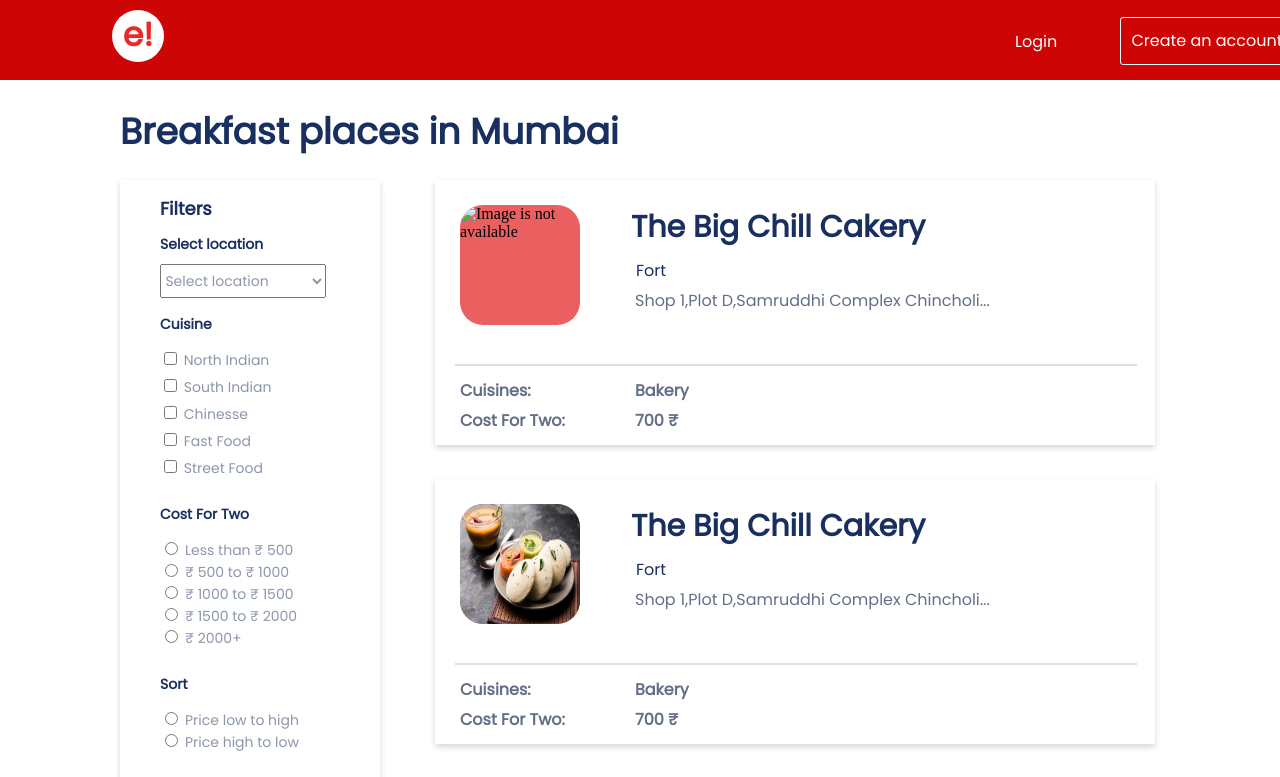
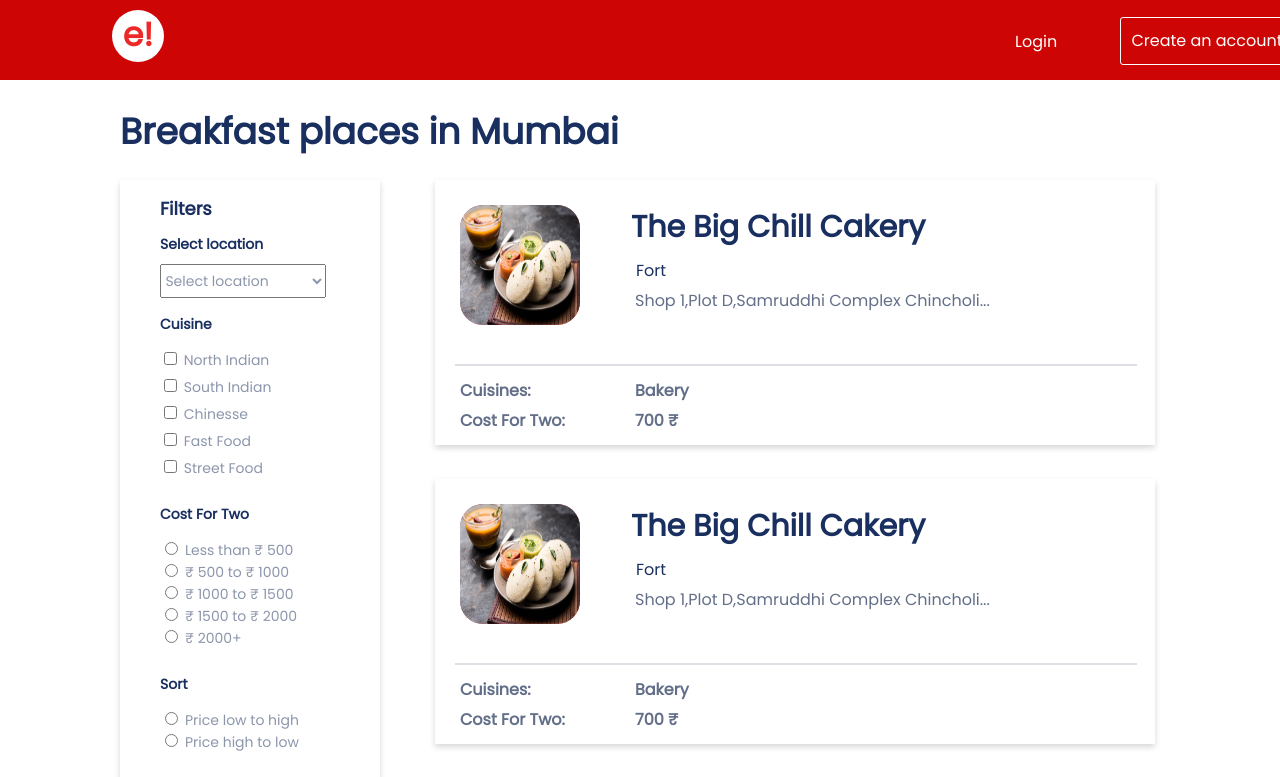
Before and after one commit to Vaibhav-1234-github/practice-projects-2, a plain HTML site: page index.html in a window 1280 px wide. Shown: the top 777 px of the page. Drawn offline with Linux system fonts and the light colour scheme.

Commit message:
image problem resolved

```diff
--- a/index.html
+++ b/index.html
@@ -90,7 +90,7 @@
         </div>
 
         <div class = "Shop">
-            <img  class = "shop-img" src="../user stories_lecture/shutterstock-1154073754.png" alt = "Image is not available">
+            <img  class = "shop-img" src="./shutterstock-1154073754.png" alt = "Image is not available">
             <h2 class = "shop-tagline">The Big Chill Cakery</h2>
             <h3 class = "Adress-heading">Fort</h3>
             <p class = "shop-address">Shop 1,Plot D,Samruddhi Complex Chincholi...</p>
```
